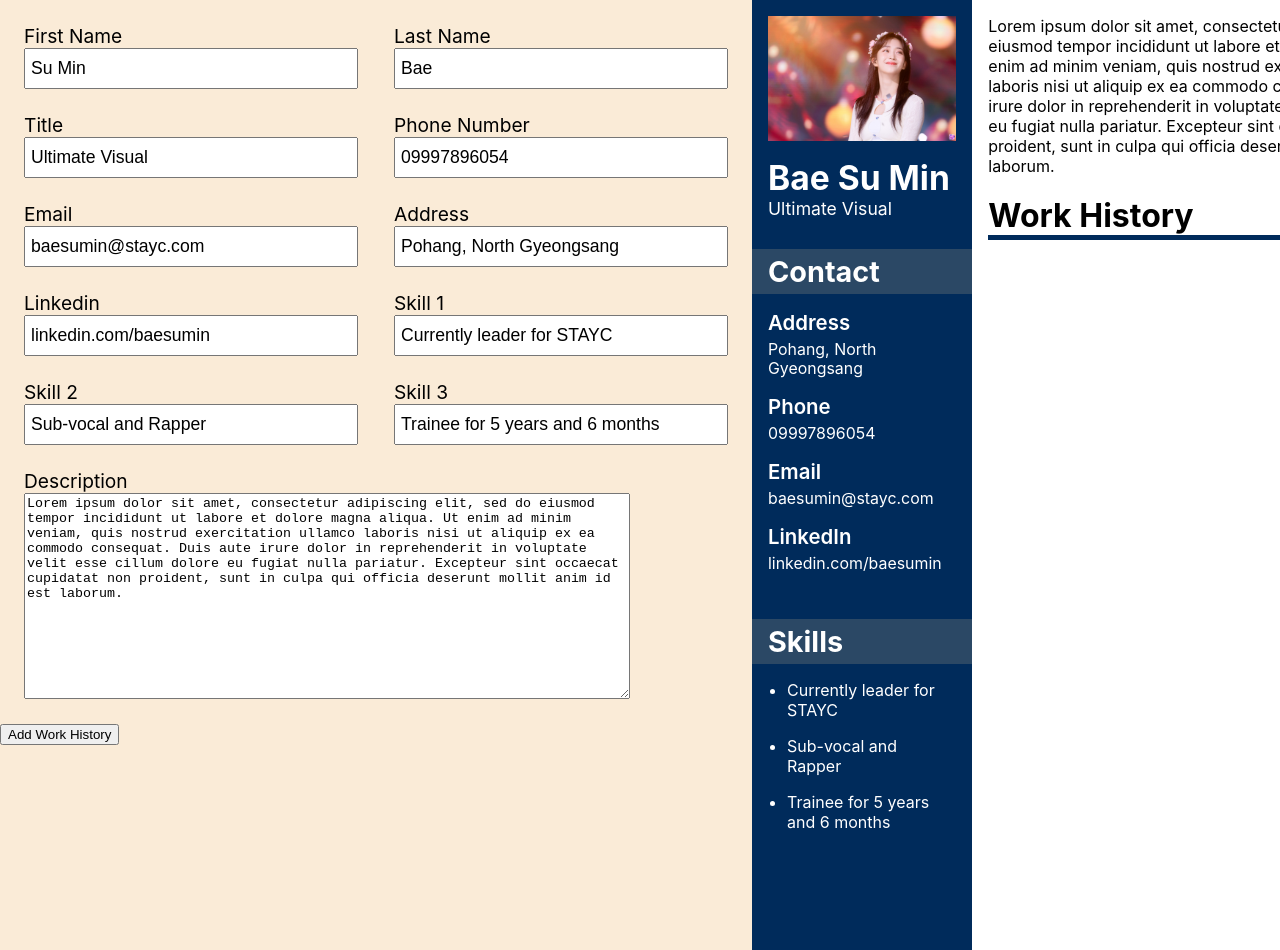
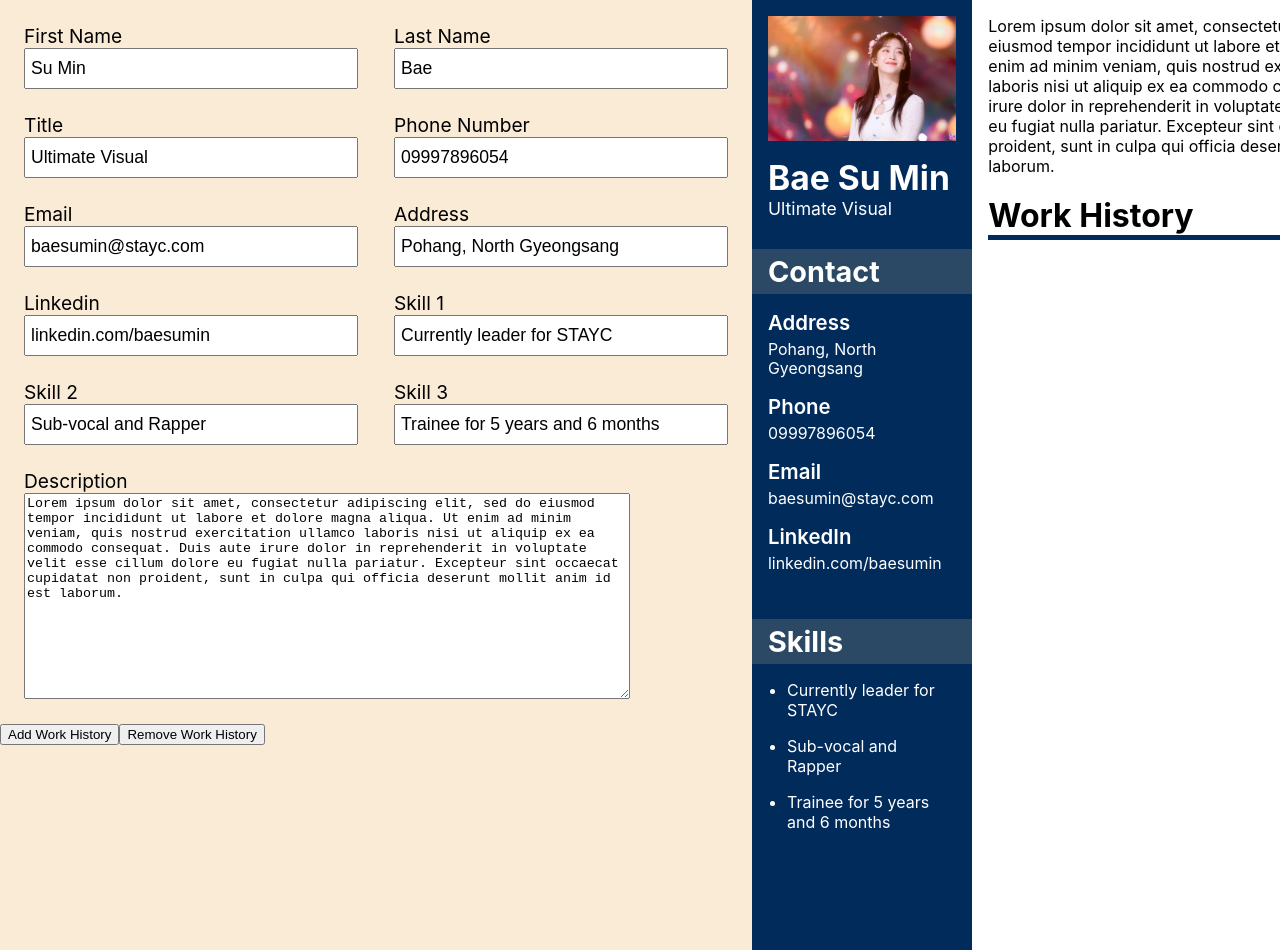
Before and after one commit to Muneyy/TOP-cv-project, a React (Create React App) app in the folder cv-project/: page / in a window 1280 px wide. Shown: the top 950 px of the page. Built offline with nearby package versions, Linux system fonts and the light colour scheme.

Commit message:
Add remove feature
-only removes latest component

```diff
--- a/cv-project/src/App.js
+++ b/cv-project/src/App.js
@@ -109,6 +109,17 @@ class App extends Component {
     console.log(this.state.workHistoryList)
   }
 
+  removeWorkHistory = (e) => {
+    e.preventDefault();
+    const newList = [...this.state.workHistoryList];
+    const newListInput = [...this.state.workHistoryListInput];
+    newList.pop();
+    newListInput.pop();
+    this.setState({ workHistoryList: newList});
+    this.setState({ workHistoryListInput: newListInput})
+
+  }
+
   onSubmitWorkHistory = (e) => {
     e.preventDefault();
     this.setState(prevState => ({
@@ -136,6 +147,8 @@ class App extends Component {
             handleChangeForWorkHistoryTemplate = {this.handleChangeForWorkHistoryTemplate}
           />
           <button className='add-work-history' onClick={this.addWorkHistory}>Add Work History</button>
+          <button className='remove-work-history' onClick={this.removeWorkHistory}>Remove Work History</button>
+
         </div>
         <div className = "output-field">
           <OutputCV general = {general} content = {content} workHistoryList = {this.state.workHistoryList}/>
```
